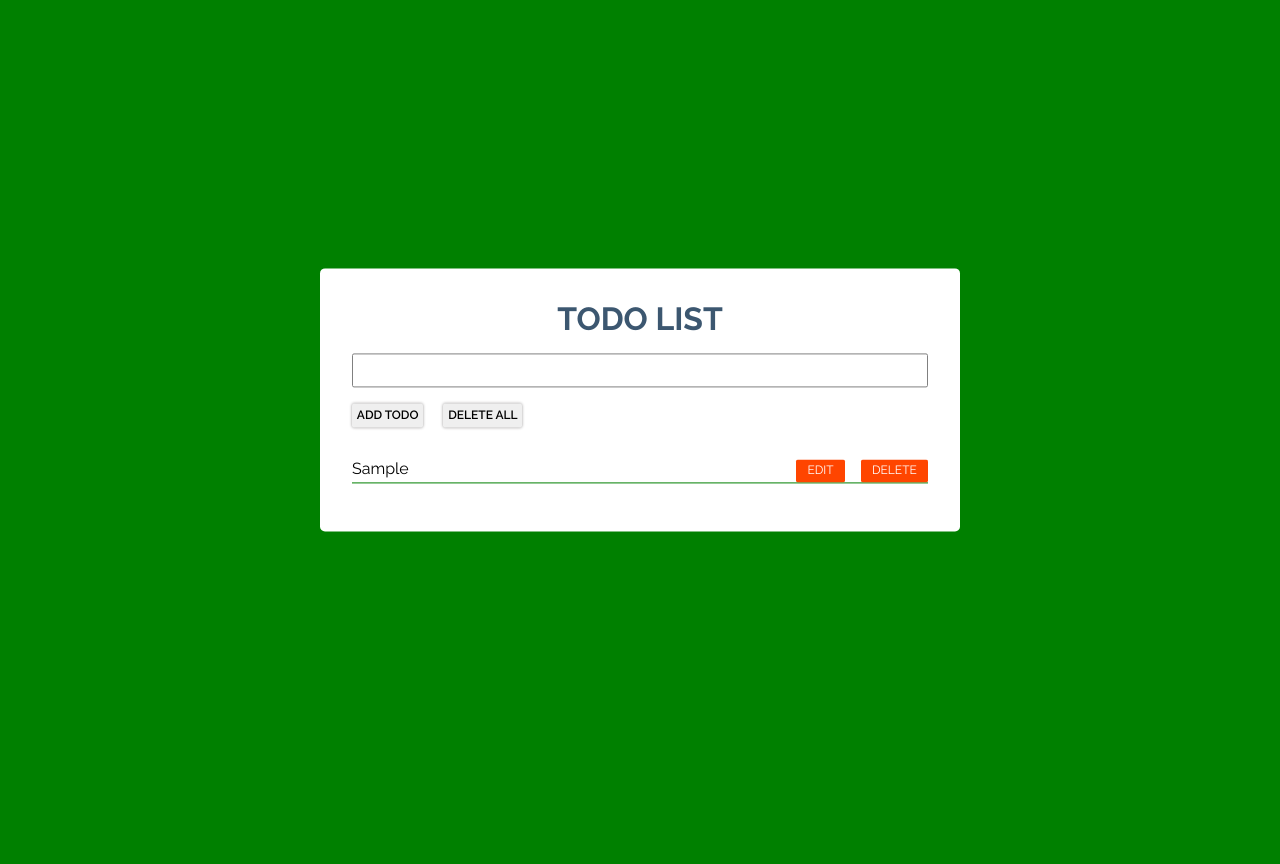
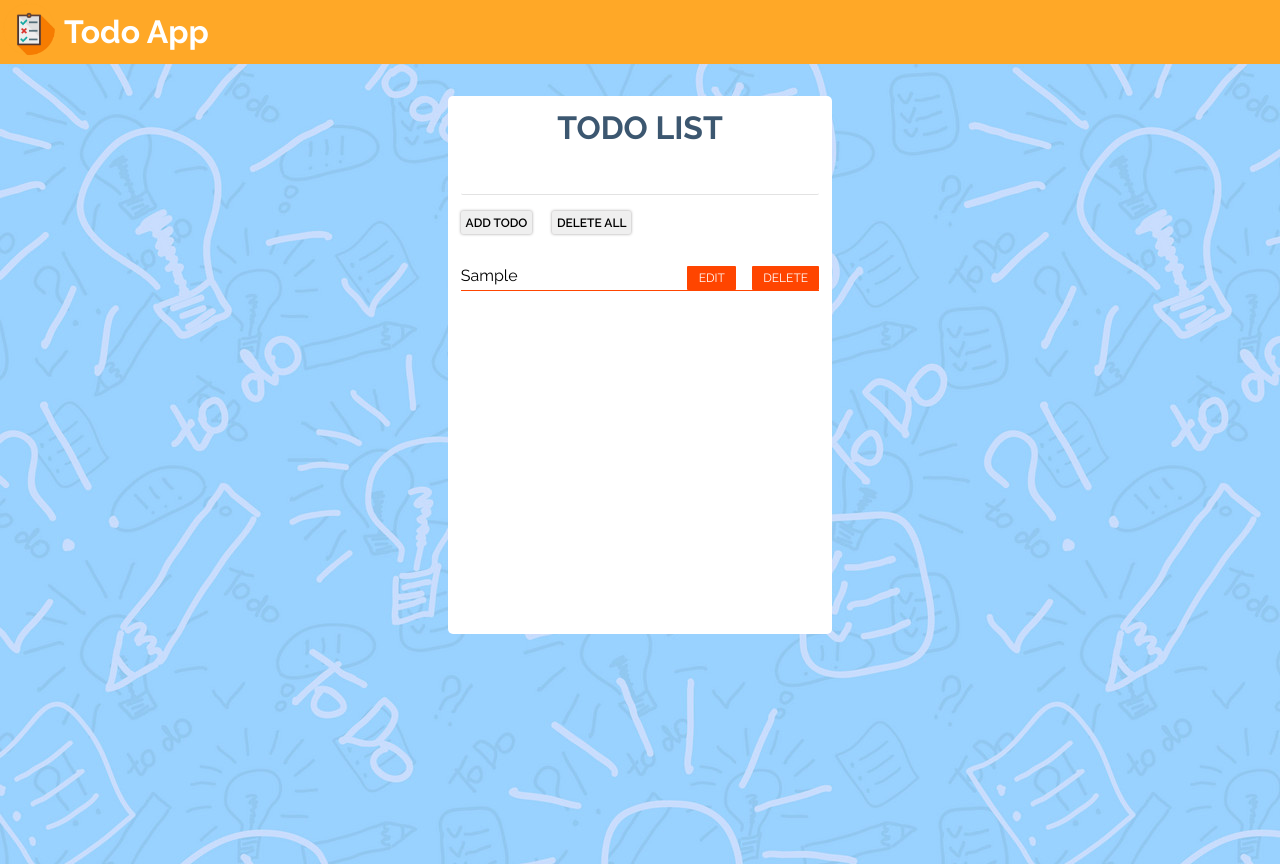
Before and after one commit to MuzammilRaja2004/Toodo-List, a plain HTML site: page index.html in a window 1280 px wide. Both pictures are taken after typing "Sample" into the empty fields and a click on the button "ADD TODO". Before the commit the page ends 800 px from the top, so only its background shows below. Drawn offline with Linux system fonts and the light colour scheme.

Commit message:
I Change Styleing In App

```diff
--- a/app.js
+++ b/app.js
@@ -1,54 +1,60 @@
-let list = document.getElementById('list')
+let lists = document.getElementById("list");
 function Add__Todo__list() {
-    let todolist = document.getElementById('todo__id')
+  let todolist = document.getElementById("todo__id");
   if (todo__id.value === "") {
-        alert("Please fill the task field")
-    }
-    else{
+    alert("Please fill the task field");
+  } else {
     // Creat Li Tag Items And TextNode
-        let litext = document.createTextNode(todo__id.value)
-        let li = document.createElement('li')
-        li.appendChild(litext)
-        list.appendChild(li)
-        todo__id.value = ""
-
+    litext = document.createTextNode(todo__id.value);
+    pElement = document.createElement("p");
+    pElement.appendChild(litext);
+    li = document.createElement("li");
+    li.appendChild(pElement);
+    lists.appendChild(li);
+    todo__id.value = "";
 
     // create Div
-        var divs = document.createElement('div')
-        li.appendChild(divs)
+    var divs = document.createElement("div");
 
     // Creat Edit Button
-        let editbtn = document.createElement('button')
-        let edittext = document.createTextNode('Edit')
-        editbtn.setAttribute("class", "Edit")
-        editbtn.setAttribute("onclick", "Edit_Items(this)")
-        editbtn.appendChild(edittext)
-        li.appendChild(editbtn)
-        divs.appendChild(editbtn)
+    editbtn = document.createElement("button");
+    edittext = document.createTextNode("Edit");
+    editbtn.setAttribute("class", "Edit");
+    editbtn.setAttribute("onclick", "Edit_Items(this.parentNode)");
+    editbtn.appendChild(edittext);
+    // li.appendChild(editbtn)
+    divs.appendChild(editbtn);
 
     // Creat Delete Button
-        let deltbtn = document.createElement('button')
-        let delttext = document.createTextNode('delete')
-        deltbtn.setAttribute("class", "dltbtn")
-        deltbtn.setAttribute("onclick", "deleteitem(this)")
-        deltbtn.appendChild(delttext)
-        li.appendChild(deltbtn)
-        divs.appendChild(deltbtn)
+    let deltbtn = document.createElement("button");
+    let delttext = document.createTextNode("delete");
+    deltbtn.setAttribute("class", "dltbtn");
+    deltbtn.setAttribute("onclick", "deleteitem(this.parentNode)");
+    deltbtn.appendChild(delttext);
+    // li.appendChild(deltbtn)
+    divs.appendChild(deltbtn);
+    li.appendChild(divs);
   }
 }
 
 // Delete Button Creat Function
 function deleteitem(e) {
-    e.parentNode.remove()
+  e.parentNode.remove();
 }
 
 // Delete All Button Creat Function
 function Delete__All() {
-    list.innerHTML = ""
+  lists.innerHTML = "";
 }
 // Edit Button Creat Function
 function Edit_Items(e) {
-    var value = prompt("Enter Updated Value", e.parentNode.firstChild.nodeValue)
-    e.parentNode.firstChild.nodeValue = value
-
+  let textForEdit = e.previousSibling;
+  if (textForEdit.style.border !== "1px solid green"){
+    textForEdit.setAttribute("contenteditable", "true");
+    textForEdit.style.border = "1px solid green";
   }
+  else {
+    textForEdit.removeAttribute("contenteditable");
+    textForEdit.style.border = "none";
+  }
+}
--- a/index.html
+++ b/index.html
@@ -10,7 +10,7 @@
     <meta name="viewport" content="width=device-width, initial-scale=1.0" />
 
     <!-- FontAwesome Link Css Only -->
-    <link rel="stylesheet" href="fontawesome-free-5.15.2-web/css/all.min.css">
+    <link rel="stylesheet" href="fontawesome-free-5.15.2-web/css/all.min.css" />
 
     <!--  Css Link  -->
     <link rel="stylesheet" href="style.css" />
@@ -22,28 +22,44 @@
     />
 
     <!-- Favicons Link -->
-    <link rel="shortcut icon" href="./favicon/android-chrome-512x512.png" type="image/x-icon">
+    <link
+      rel="shortcut icon"
+      href="./favicon/android-chrome-512x512.png"
+      type="image/x-icon"
+    />
 
     <!--  Start Title -->
     <title>Todo List</title>
   </head>
   <!--   Start Body -->
   <body>
+    <!-- Start Header -->
+    <header>
+      <div class="main__head">
+        <img
+          src="favicon/android-chrome-192x192.png"
+          alt="Please Check Your Internet Connection"
+          class="extra_class"
+        />
+      </div>
+      <div class="header__head">
+        <h1>Todo App</h1>
+      </div>
+    </header>
+
     <!-- Start Todo__Div -->
     <div class="extra_parent">
-
       <div class="parent">
         <h1>todo list</h1>
         <div class="todo">
-        <input type="text" name="text" id="todo__id" maxlength="40">
-        <br>
-        <button onclick="Add__Todo__list()" id="add__btn">add  todo</button>
+          <input type="text" name="text" id="todo__id" maxlength="40" />
+          <br />
+          <button onclick="Add__Todo__list()" id="add__btn">add todo</button>
           <button onclick="Delete__All()" id="delt__btn">delete all</button>
         </div>
         <div class="list__div">
           <ul id="list"></ul>
         </div>
-
       </div>
     </div>
 
--- a/style.css
+++ b/style.css
@@ -5,28 +5,37 @@
     text-transform: capitalize;
     font-family: "Raleway", sans-serif;;
 }
-body{
-    background-color: green;
+body::-webkit-scrollbar{
+    width: 0px;
 }
 .extra_parent{
     width: 100%;
-    height: 100%;
+    height: 100vh;
+    background-image: url("images/TodoBackground.jpg");
+    padding-top: 2rem;
 }
-
 .parent{
     background-color: white;
     color: white;
-    padding: 2rem;
-    position: absolute;
-    top: 50%;
+    padding: 0.8rem;
+    position: relative;
     left: 50%;
-    transform: translate(-50%,-50%);
-    width: 50%;
-    height: auto;
-    border-radius: 5px;
+    transform: translate(-50%);
+    width: 30%;
+    height: 70%;
+    overflow-y: auto;
+    border-radius: 5px;;
+}
+.parent::-webkit-scrollbar{
+    width: 6px;
+    background-color: #F1F1F1;
+}
+.parent::-webkit-scrollbar-thumb{
+    background-color: #C0C0C0;
+    border-radius: 50px;
+}
 
-}
-h1{
+.parent h1{
     color:#3c5770;
     margin-bottom: 1rem;
     text-align: center;
@@ -35,7 +44,8 @@ h1{
 .parent input{
     margin-bottom: 1rem;
     outline: none;
-    border:  1px solid grey;
+    border: none;
+    border-bottom:  1px solid rgb(226, 226, 226);
     padding: 0.5rem;
     border-radius: 2px;
     width: 100%;
@@ -43,9 +53,10 @@ h1{
 
 }
 input:focus{
-    border: 1px solid rgb(26 115 229);
+    border-bottom: 1px solid orangered;
 
 }
+
 li{
     list-style: none;
     color: black;
@@ -55,7 +66,7 @@ li{
     overflow: hidden;
     margin-bottom: 1rem;
     text-align: center;
-    border-bottom: 1px solid green;
+    border-bottom: 1px solid orangered;
 }
 
 
@@ -97,7 +108,7 @@ li{
     background-color: orangered;
     color: white;
     margin-right: 1rem;
-    border-radius: 2px;
+    border-radius: 1px;
 
 
 }
@@ -109,6 +120,19 @@ li{
     text-transform: uppercase;
     background-color: orangered;
     color: white;
-    border-radius: 2px;
+    border-radius: 1px;
 
 }
+header{
+    background-color: #FFA827;
+    color: white;
+    display: flex;
+
+}
+.extra_class{
+    width: 30%;
+}
+.header__head{
+    margin-left: -8rem;
+    line-height: 2;
+}
```
Also changed, not shown: images/TodoBackground.jpg (added). Lines whose indentation alone changed are shown as unchanged.
